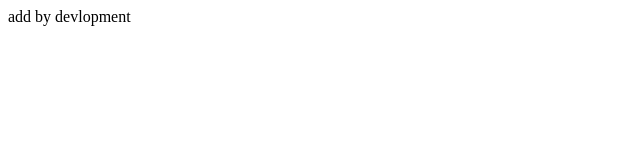
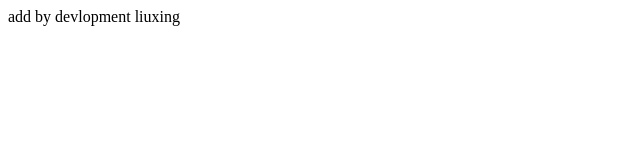
Before and after one commit to derek-456/git-test, a plain HTML site: page src/indexByLiuxing.html in a window 1280 px wide. Shown: the full height of the page, 0-640 px from the left. Drawn offline with Linux system fonts and the light colour scheme.

Commit message:
liuxing add anthor

```diff
--- a/src/indexByLiuxing.html
+++ b/src/indexByLiuxing.html
@@ -7,6 +7,6 @@
     <title>Document</title>
 </head>
 <body>
-    add by devlopment
+    add by devlopment liuxing
 </body>
 </html>
```
